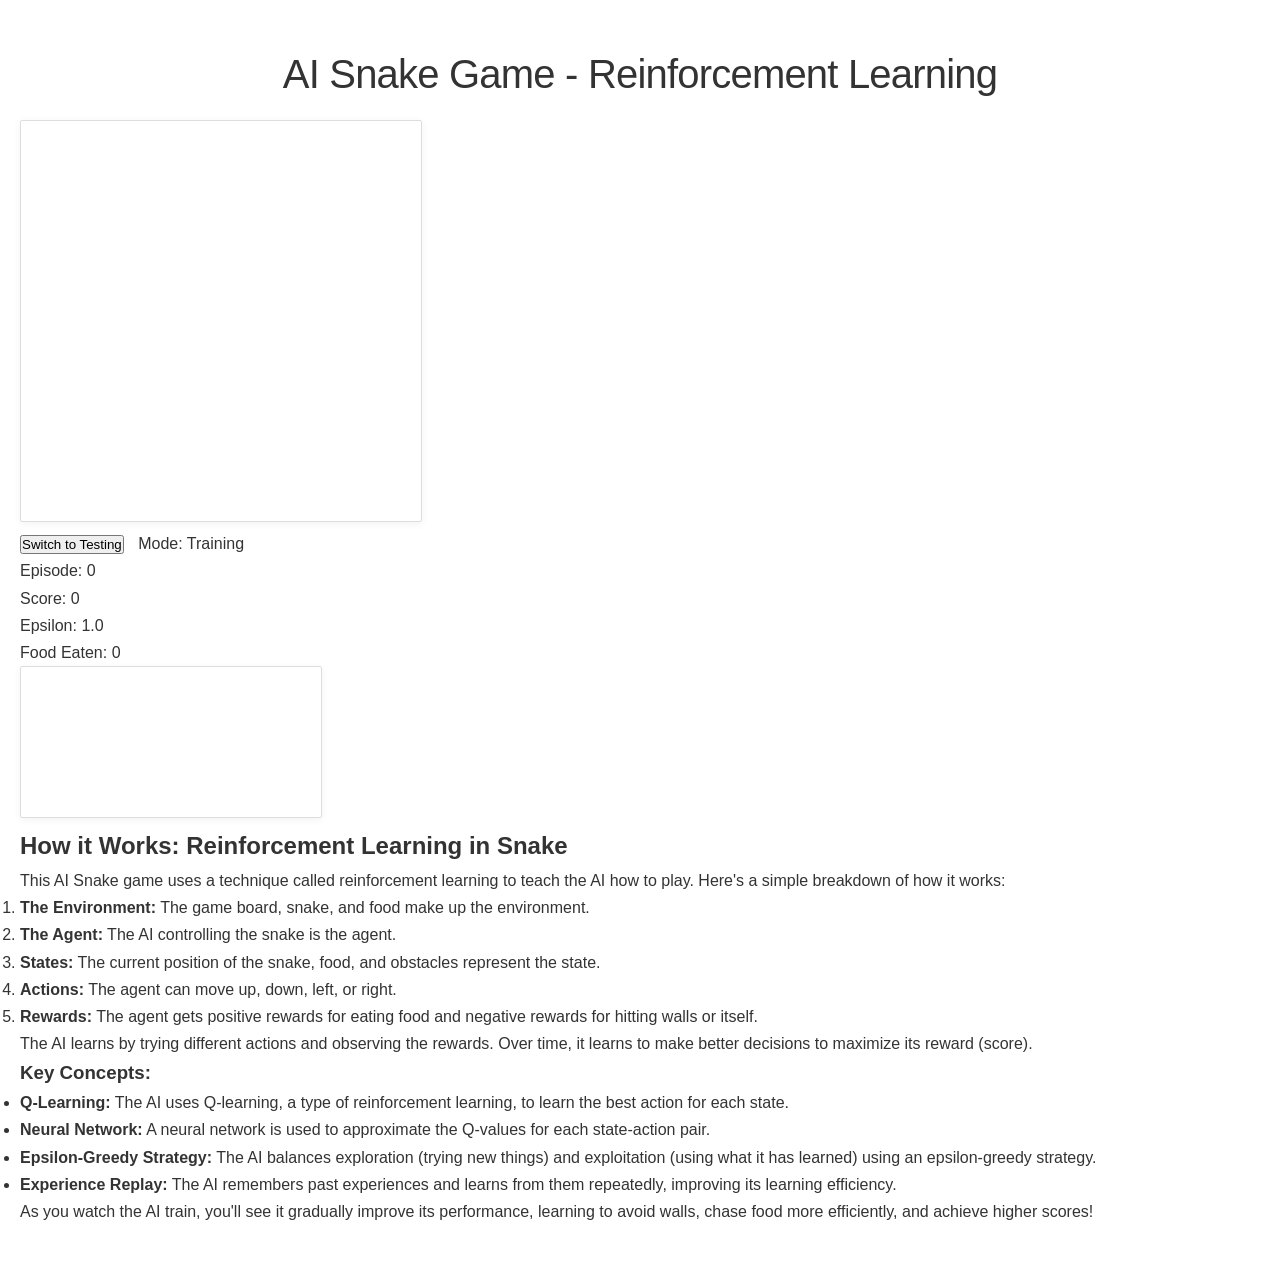
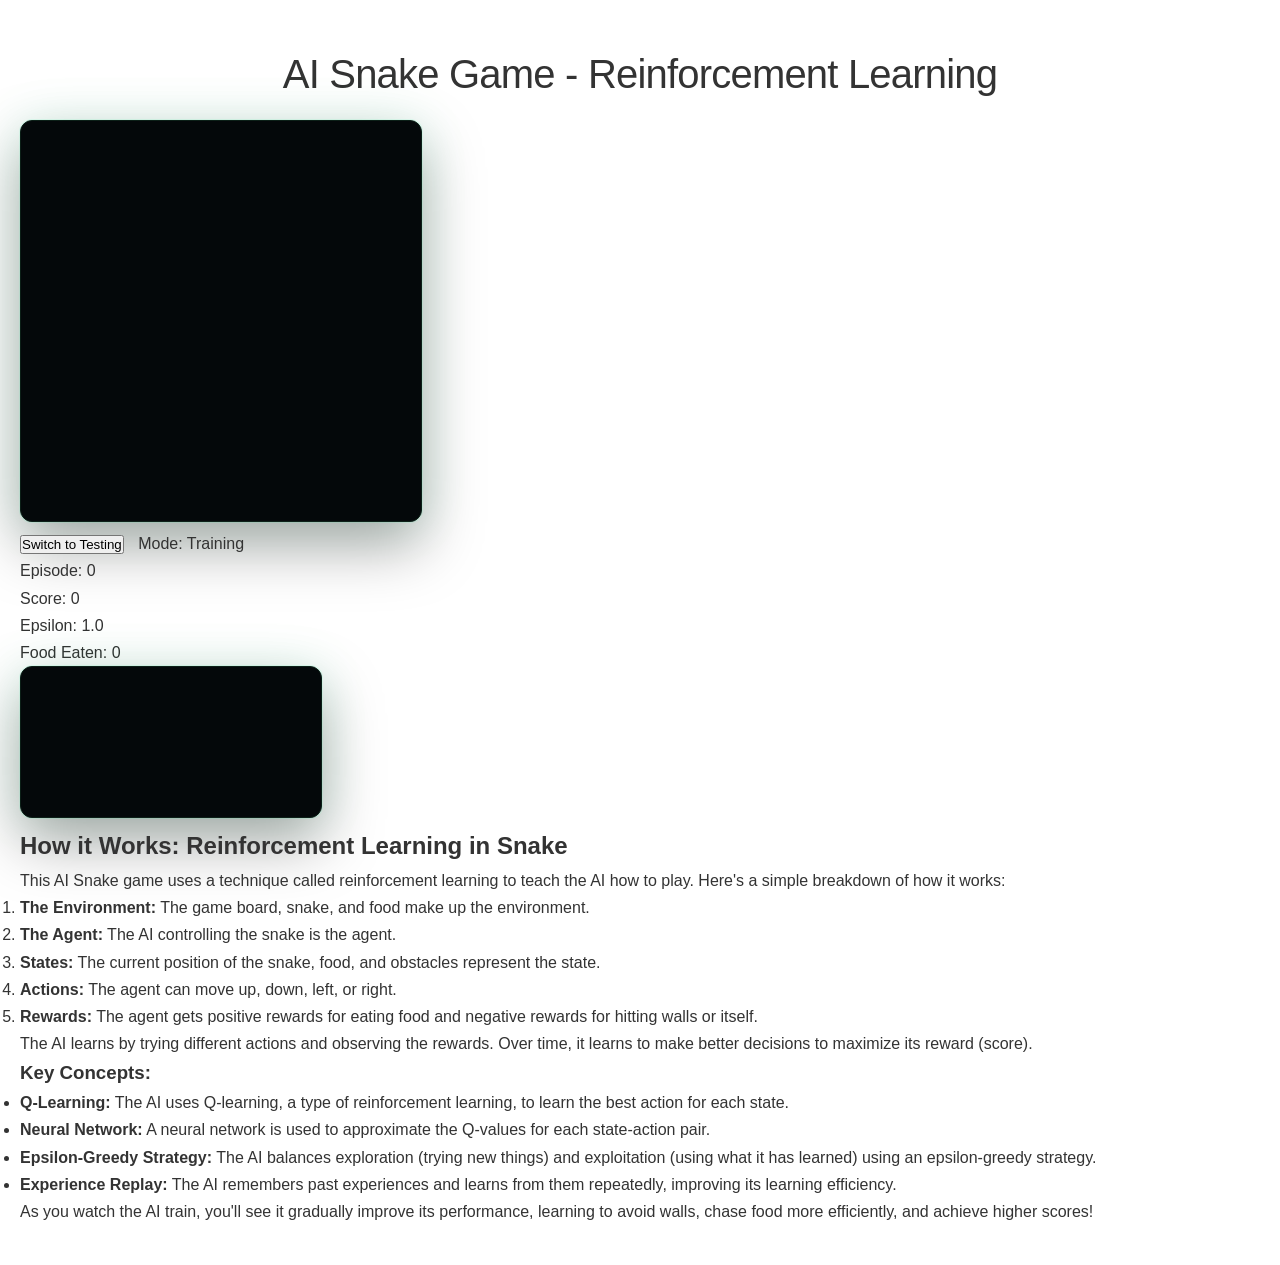

Redesign Snake board as a dark neon screen with a clearer grid

--- a/snake/styles.css
+++ b/snake/styles.css
@@ -39,9 +39,13 @@ h1 {
 }
 
 canvas {
-    border: 1px solid #ddd;
-    border-radius: 2px;
-    box-shadow: 0 2px 8px rgba(0,0,0,0.05);
+    background: #04080a;
+    border: 1px solid #0c2018;
+    border-radius: 12px;
+    box-shadow:
+        0 0 0 1px rgba(40, 255, 170, 0.10),
+        0 24px 60px rgba(0, 0, 0, 0.35),
+        0 0 50px rgba(29, 255, 160, 0.10);
 }
 
 .stats {
@@ -156,12 +160,12 @@ canvas {
     transform: translateX(-50%);
     width: 600px;
     height: 600px;
-    background: rgba(255, 255, 255, 0.95);
+    background: rgba(4, 8, 10, 0.96);
     display: flex;
     flex-direction: column;
     align-items: center;
     justify-content: center;
-    border-radius: 2px;
+    border-radius: 12px;
     z-index: 10;
 }
 
@@ -172,11 +176,12 @@ canvas {
 .loading-spinner {
     width: 40px;
     height: 40px;
-    border: 3px solid #eee;
-    border-top-color: #333;
+    border: 3px solid rgba(29, 255, 160, 0.15);
+    border-top-color: #1dffa0;
     border-radius: 50%;
     animation: spin 1s linear infinite;
     margin-bottom: 1.5em;
+    box-shadow: 0 0 18px rgba(29, 255, 160, 0.25);
 }
 
 @keyframes spin {
@@ -185,11 +190,11 @@ canvas {
 
 .loading-text {
     font-size: 1.1em;
-    color: #666;
+    color: #9affd8;
 }
 
 .loading-subtext {
     font-size: 0.85em;
-    color: #999;
+    color: #4f8f78;
     margin-top: 0.5em;
 }
